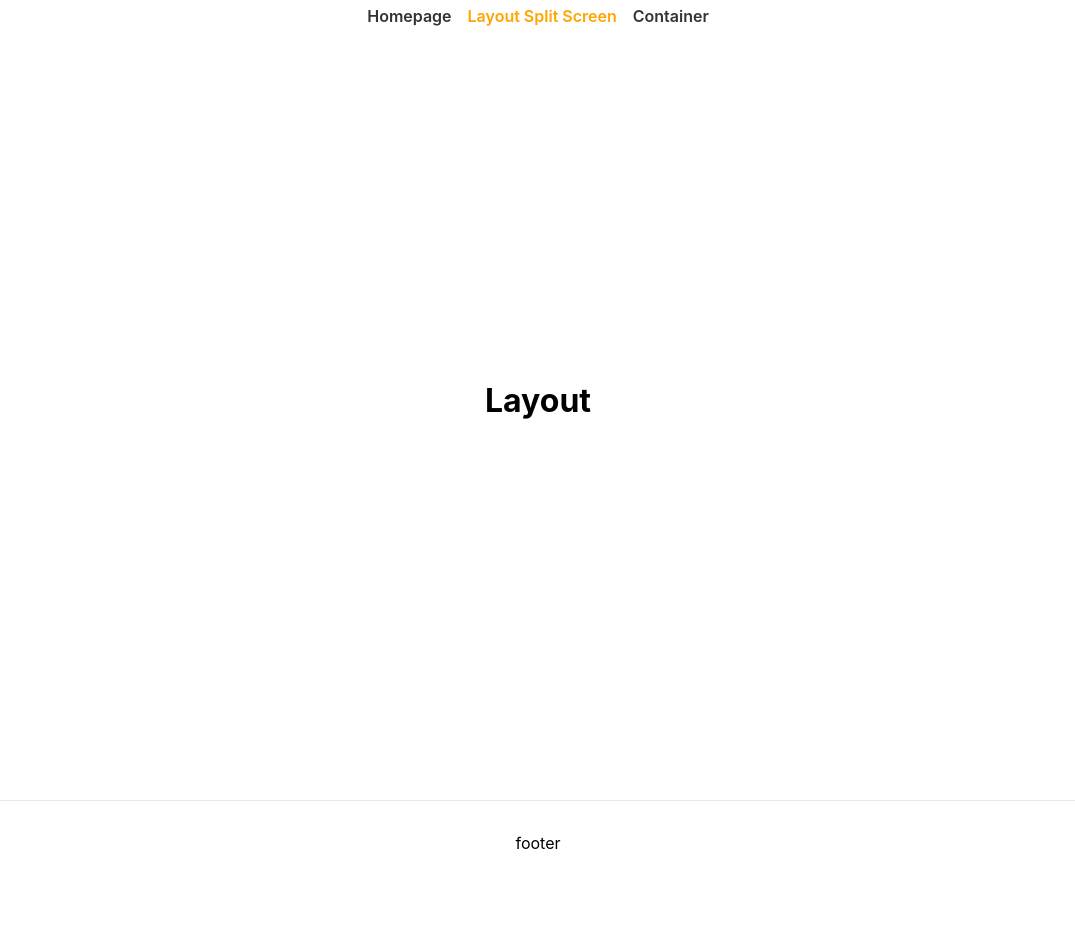
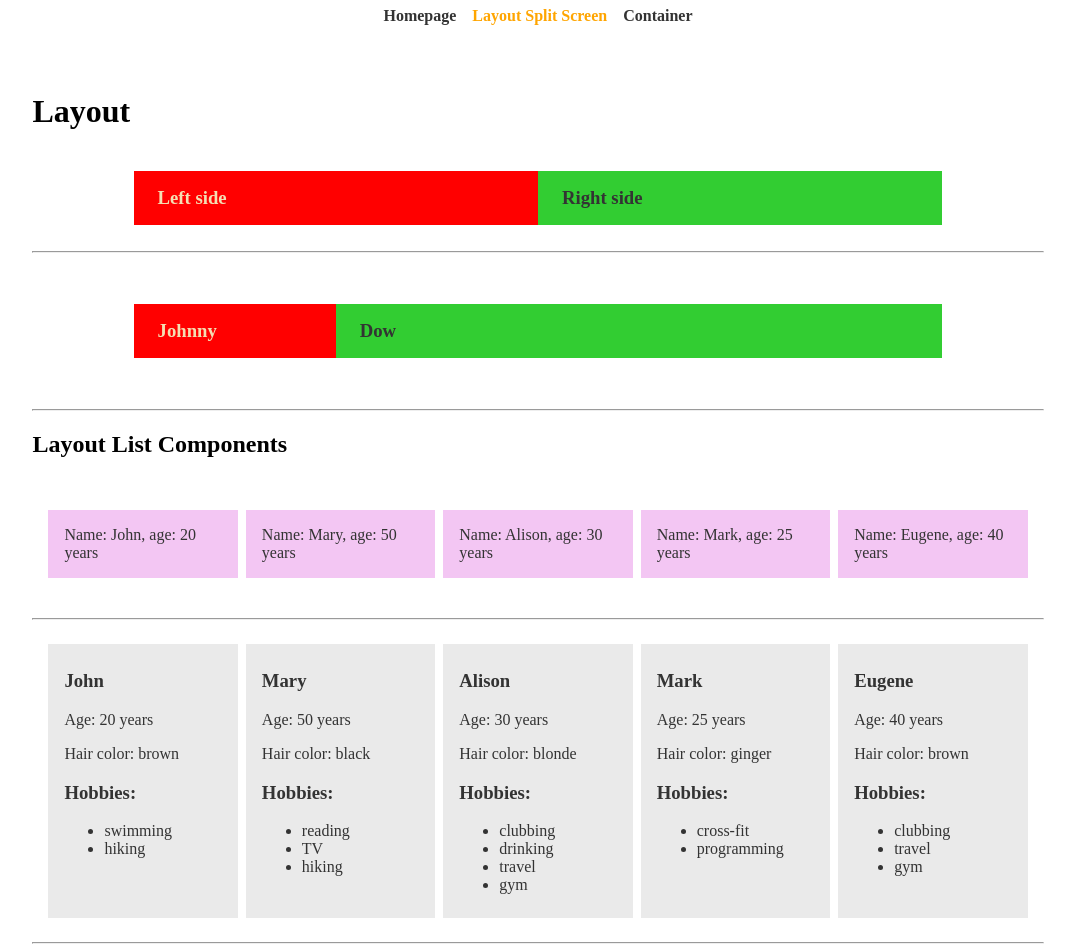
Before and after one commit to Sergei29/react-design-pattterns-next-ts, a Next.js app: page /layout in a window 1280 px wide. Shown: the top 952 px of the page, without its empty margins (102-1177 px from the left). Before the commit the page ends 885 px from the top, so only its background shows below. Built offline with nearby package versions, Linux system fonts and the light colour scheme.

Commit message:
feat: added layout componenets demos

```diff
--- a/pages/_app.tsx
+++ b/pages/_app.tsx
@@ -1,8 +1,7 @@
-import type { AppProps } from 'next/app'
-import '../styles/globals.css'
+import type { AppProps } from "next/app"
 
 function MyApp({ Component, pageProps }: AppProps) {
-  const AnyComponent = Component as any;
+  const AnyComponent = Component as any
   return <AnyComponent {...pageProps} />
 }
 
--- a/pages/layout.tsx
+++ b/pages/layout.tsx
@@ -1,7 +1,78 @@
 import React from "react"
 import type { NextPage } from "next"
 import Head from "next/head"
+import styled from "styled-components"
+import SplitScreen from "../src/containers/SplitScreen"
+import SplitScreenV2 from "../src/containers/SplitScreenV2"
 import PageContainer from "../src/containers/PageContainer"
+import RegularList from "../src/components/RegularList"
+import { products, usersOther } from "../src/mocks"
+import { User, Product } from "../src/types"
+
+const Container = styled.div`
+  width: 80%;
+  margin: 0 auto;
+`
+
+const HeadingLeft = styled.h3`
+  background-color: red;
+  color: wheat;
+  padding: 16px 24px;
+`
+
+const HeadingRight = styled.h3`
+  background-color: limegreen;
+  color: #333;
+  padding: 16px 24px;
+`
+
+const SmallPersolListItem = ({ name, age }: User): JSX.Element => (
+  <p>
+    Name: {name}, age: {age} years
+  </p>
+)
+const LargePersolListItem = ({
+  name,
+  age,
+  hairColor,
+  hobbies,
+}: User): JSX.Element => (
+  <div>
+    <h3>{name}</h3>
+    <p>Age: {age} years</p>
+    <p>Hair color: {hairColor}</p>
+    <h3>Hobbies:</h3>
+    <ul>
+      {hobbies.map((hobby) => (
+        <li key={hobby}>{hobby}</li>
+      ))}
+    </ul>
+  </div>
+)
+
+const SmallProductListItem = ({ name, price }: Product): JSX.Element => (
+  <p>{`${name} - $${price}`}</p>
+)
+
+const LargeProductListItem = ({
+  name,
+  price,
+  description,
+  rating,
+}: Product): JSX.Element => (
+  <div>
+    <h3>{name}</h3>
+    <p>{description}</p>
+    <p>Price: $ {price}</p>
+    <p>Current rating: {rating}</p>
+  </div>
+)
+
+type Props = { name: string }
+const LeftSide = () => <HeadingLeft>Left side</HeadingLeft>
+const RightSide = () => <HeadingRight>Right side</HeadingRight>
+const LeftSideNew = ({ name }: Props) => <HeadingLeft>{name}</HeadingLeft>
+const RightSideNew = ({ name }: Props) => <HeadingRight>{name}</HeadingRight>
 
 const Layout: NextPage = () => {
   return (
@@ -13,7 +84,24 @@ const Layout: NextPage = () => {
       </Head>
 
       <PageContainer>
-        <h1>Layout</h1>
+        <Container>
+          <h1>Layout</h1>
+          <SplitScreen left={LeftSide} right={RightSide} />
+          <hr />
+          <SplitScreenV2 leftWeight={1} rightWeight={3}>
+            <LeftSideNew name="Johnny" />
+            <RightSideNew name="Dow" />
+          </SplitScreenV2>
+          <hr />
+          <h2>Layout List Components</h2>
+          <RegularList list={usersOther} itemComponent={SmallPersolListItem} />
+          <hr />
+          <RegularList list={usersOther} itemComponent={LargePersolListItem} />
+          <hr />
+          <RegularList list={products} itemComponent={SmallProductListItem} />
+          <hr />
+          <RegularList list={products} itemComponent={LargeProductListItem} />
+        </Container>
       </PageContainer>
     </>
   )
--- a/src/components/NavLink/index.tsx
+++ b/src/components/NavLink/index.tsx
@@ -1,25 +1,25 @@
-import React from 'react'
-import Link, {LinkProps} from 'next/link'
-import { useRouter } from "next/router";
-import styled from 'styled-components'
+import React from "react"
+import Link, { LinkProps } from "next/link"
+import { useRouter } from "next/router"
+import styled from "styled-components"
 
-const Anchor = styled.a<{active:boolean}>`
-text-decoration: none;
-color: ${props=>props.active? 'orange':'#333'};
-font-weight: 600;
-
+const Anchor = styled.a<{ active: boolean }>`
+  text-decoration: none;
+  color: ${(props) => (props.active ? "orange" : "#333")};
+  font-weight: 600;
+  cursor: pointer;
 `
 type Props = {
-  children:React.ReactNode
-}& LinkProps;
+  children: React.ReactNode
+} & LinkProps
 
-const NavLink = ({children, ...restLinkProps}:Props) => {
-const { pathname } = useRouter()
-const isActive = pathname === restLinkProps.href
+const NavLink = ({ children, ...restLinkProps }: Props) => {
+  const { pathname } = useRouter()
+  const isActive = pathname === restLinkProps.href
   return (
     <Link {...restLinkProps}>
-    <Anchor active={isActive} >
-    {children}</Anchor></Link>
+      <Anchor active={isActive}>{children}</Anchor>
+    </Link>
   )
 }
 
--- /dev/null
+++ b/src/components/RegularList/index.tsx
@@ -0,0 +1,40 @@
+import React from "react"
+import styled from "styled-components"
+
+const ListContainer = styled.div`
+  display: flex;
+  gap: 8px;
+  padding: 16px;
+  border-radius: 4px;
+  color: #333;
+  & > div {
+    background-color: #eaeaea;
+    flex: 1;
+    padding: 8px 16px;
+  }
+  & > p {
+    background-color: #eaea;
+    flex: 1;
+    padding: 16px;
+  }
+`
+
+type Props<T> = {
+  list: T[]
+  itemComponent: React.FunctionComponent<T>
+}
+
+const RegularList = ({
+  list,
+  itemComponent: ItemComponent,
+}: Props<any>): JSX.Element => {
+  return (
+    <ListContainer>
+      {list.map((item) => (
+        <ItemComponent key={item.name} {...item} />
+      ))}
+    </ListContainer>
+  )
+}
+
+export default RegularList
--- /dev/null
+++ b/src/containers/SplitScreen/index.tsx
@@ -0,0 +1,32 @@
+import React from "react";
+import styled from "styled-components";
+
+const Container = styled.div`
+  display: flex;
+  width: 80%;
+  margin: 0 auto;
+`;
+
+const Pane = styled.div<{ weight: number }>`
+  flex: ${(props) => props.weight};
+`;
+
+type Props = {
+  left: React.FunctionComponent;
+  right: React.FunctionComponent;
+};
+
+const SplitScreen = ({ left: Left, right: Right }: Props): JSX.Element => {
+  return (
+    <Container>
+      <Pane weight={1}>
+        <Left />
+      </Pane>
+      <Pane weight={1}>
+        <Right />
+      </Pane>
+    </Container>
+  );
+};
+
+export default SplitScreen;
--- /dev/null
+++ b/src/containers/SplitScreenV2/index.tsx
@@ -0,0 +1,35 @@
+import React from "react";
+import styled from "styled-components";
+
+const Container = styled.div`
+  display: flex;
+  width: 80%;
+  margin: 0 auto;
+  padding: 24px 16px;
+`;
+
+const Pane = styled.div<{ weight: number }>`
+  flex: ${(props) => props.weight};
+`;
+
+type Props = {
+  children: React.ReactNode[];
+  leftWeight: number;
+  rightWeight: number;
+};
+
+const SplitScreenV2 = ({
+  children,
+  leftWeight,
+  rightWeight,
+}: Props): JSX.Element => {
+  const [left, right] = children;
+  return (
+    <Container>
+      <Pane weight={leftWeight}>{left}</Pane>
+      <Pane weight={rightWeight}>{right}</Pane>
+    </Container>
+  );
+};
+
+export default SplitScreenV2;
--- a/styles/globals.css
+++ /dev/null
@@ -1,16 +0,0 @@
-html,
-body {
-  padding: 0;
-  margin: 0;
-  font-family: -apple-system, BlinkMacSystemFont, Segoe UI, Roboto, Oxygen,
-    Ubuntu, Cantarell, Fira Sans, Droid Sans, Helvetica Neue, sans-serif;
-}
-
-a {
-  color: inherit;
-  text-decoration: none;
-}
-
-* {
-  box-sizing: border-box;
-}
```
Also changed, not shown: styles/Home.module.css (deleted, +0 -116 lines).
